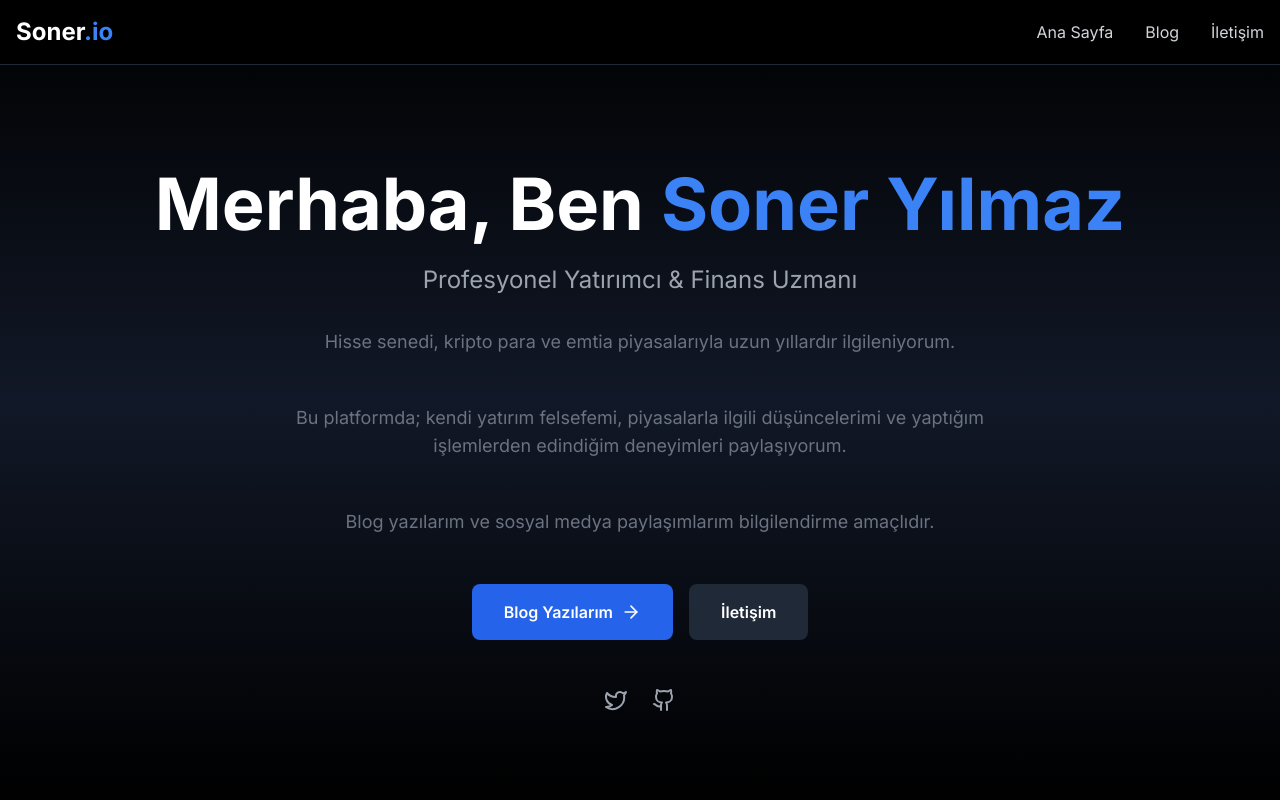
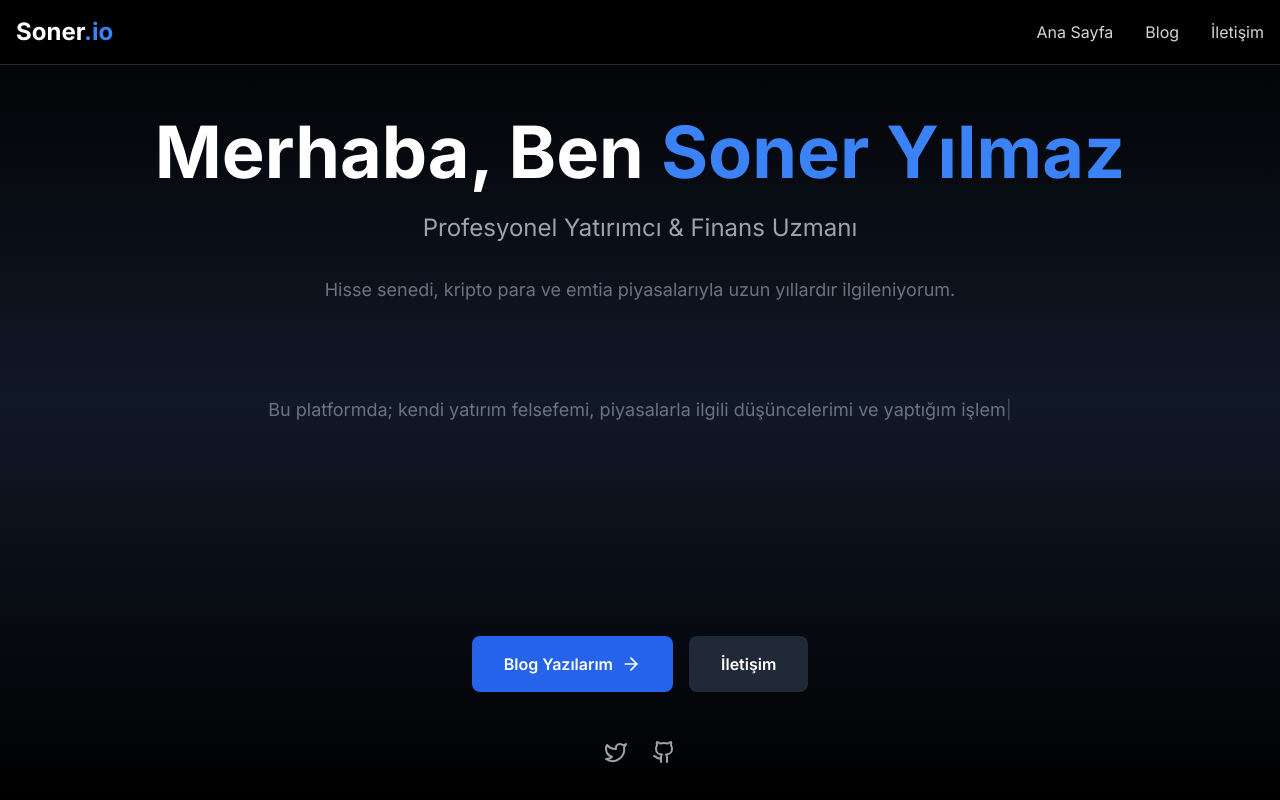
Before and after one commit to akrep0121/yeniweb, a Next.js app: page / in a window 1280 px wide. Shown: the top 800 px of the page. Built offline with nearby package versions, Linux system fonts and the light colour scheme; no server answers; the database is empty.

Commit message:
feat: Hero metnine ChatGPT tarzı typing animasyonu eklendi

```diff
--- a/components/Hero.tsx
+++ b/components/Hero.tsx
@@ -1,8 +1,45 @@
 'use client';
 
 import { ArrowRight, Github, Twitter } from 'lucide-react';
+import { useEffect, useState } from 'react';
+
+const paragraphs = [
+  "Hisse senedi, kripto para ve emtia piyasalarıyla uzun yıllardır ilgileniyorum.",
+  "Bu platformda; kendi yatırım felsefemi, piyasalarla ilgili düşüncelerimi ve yaptığım işlemlerden edindiğim deneyimleri paylaşıyorum.",
+  "Blog yazılarım ve sosyal medya paylaşımlarım bilgilendirme amaçlıdır."
+];
 
 export default function Hero() {
+  const [displayedText, setDisplayedText] = useState<string[]>(['', '', '']);
+  const [currentParagraph, setCurrentParagraph] = useState(0);
+  const [currentChar, setCurrentChar] = useState(0);
+  const [isTyping, setIsTyping] = useState(true);
+
+  useEffect(() => {
+    if (currentParagraph < paragraphs.length) {
+      if (currentChar < paragraphs[currentParagraph].length) {
+        const typingSpeed = 30;
+        const timer = setTimeout(() => {
+          const newTexts = [...displayedText];
+          newTexts[currentParagraph] = paragraphs[currentParagraph].substring(0, currentChar + 1);
+          setDisplayedText(newTexts);
+          setCurrentChar(currentChar + 1);
+        }, typingSpeed);
+
+        return () => clearTimeout(timer);
+      } else {
+        const delayTimer = setTimeout(() => {
+          setCurrentParagraph(currentParagraph + 1);
+          setCurrentChar(0);
+        }, 800);
+
+        return () => clearTimeout(delayTimer);
+      }
+    } else {
+      setIsTyping(false);
+    }
+  }, [currentParagraph, currentChar, displayedText]);
+
   return (
     <section className="min-h-screen flex items-center justify-center pt-20 bg-gradient-to-b from-black via-gray-900 to-black">
       <div className="container mx-auto px-4 text-center">
@@ -12,15 +49,19 @@ export default function Hero() {
         <p className="text-xl md:text-2xl text-gray-400 mb-8 max-w-2xl mx-auto">
           Profesyonel Yatırımcı & Finans Uzmanı
         </p>
-        <p className="text-lg text-gray-500 mb-12 max-w-3xl mx-auto">
-          Hisse senedi, kripto para ve emtia piyasalarıyla uzun yıllardır ilgileniyorum.
-        </p>
-        <p className="text-lg text-gray-500 mb-12 max-w-3xl mx-auto">
-          Bu platformda; kendi yatırım felsefemi, piyasalarla ilgili düşüncelerimi ve yaptığım işlemlerden edindiğim deneyimleri paylaşıyorum.
-        </p>
-        <p className="text-lg text-gray-500 mb-12 max-w-3xl mx-auto">
-          Blog yazılarım ve sosyal medya paylaşımlarım bilgilendirme amaçlıdır.
-        </p>
+        {paragraphs.map((_, index) => (
+          <p
+            key={index}
+            className={`text-lg text-gray-500 mb-12 max-w-3xl mx-auto min-h-[4.5rem] ${
+              index <= currentParagraph ? 'opacity-100' : 'opacity-0'
+            }`}
+          >
+            {displayedText[index]}
+            {index === currentParagraph && isTyping && (
+              <span className="animate-pulse">|</span>
+            )}
+          </p>
+        ))}
         <div className="flex flex-col sm:flex-row gap-4 justify-center">
           <a
             href="/blog"
```
